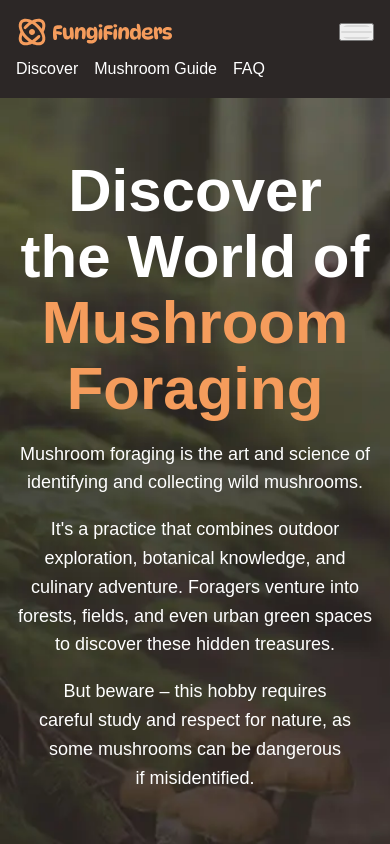
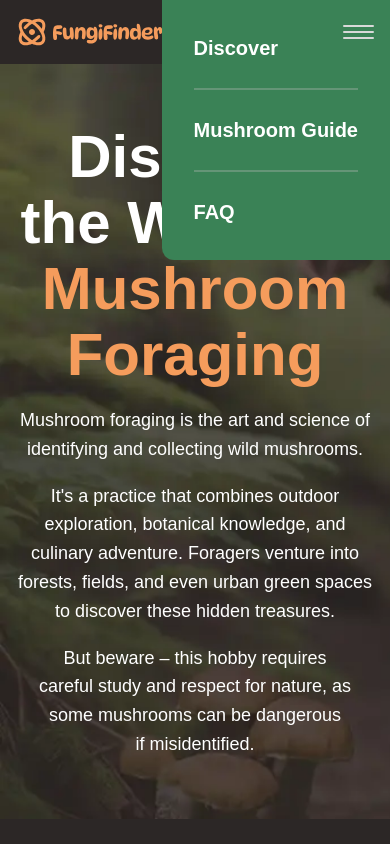
Before and after one commit to jaycob-gomez/fem-fungi-finders, a plain HTML site: page index.html in a window 390 px wide. Shown: the top 844 px of the page. Drawn offline with Linux system fonts and the light colour scheme.

Commit message:
style: mobile hamburger menu modified to resemble the design file

```diff
--- a/style.css
+++ b/style.css
@@ -196,7 +196,7 @@
     color: var(--text-brand-light);
   }
 
-  img {
+  img:not([src*="hamburger.svg"]) {
     border-radius: var(--border-radius-3);
   }
 }
@@ -273,11 +273,42 @@
     align-items: center;
   }
 
+  [aria-controls="primary-nav"] {
+    z-index: 100;
+    background: transparent;
+    border: none;
+    cursor: pointer;
+  }
+
   .primary-navigation {
     ul {
       display: flex;
       flex-wrap: wrap;
       gap: 0.5rem 1rem;
+    }
+
+    @media (width < 760px) {
+      position: absolute;
+      z-index: 10;
+      top: 0;
+      right: 0;
+      font-size: var(--font-size-lg);
+      font-weight: 700;
+      font-family: var(--ff-heading);
+      background-color: var(--background-accent-main);
+      padding: 2rem;
+      border-bottom-left-radius: var(--border-radius-3);
+
+      ul {
+        gap: 0;
+        flex-direction: column;
+      }
+
+      li + li {
+        margin-block-start: 1.5rem;
+        padding-block-start: 1.5rem;
+        border-top: 2px solid var(--background-accent-light);
+      }
     }
   }
 
```
